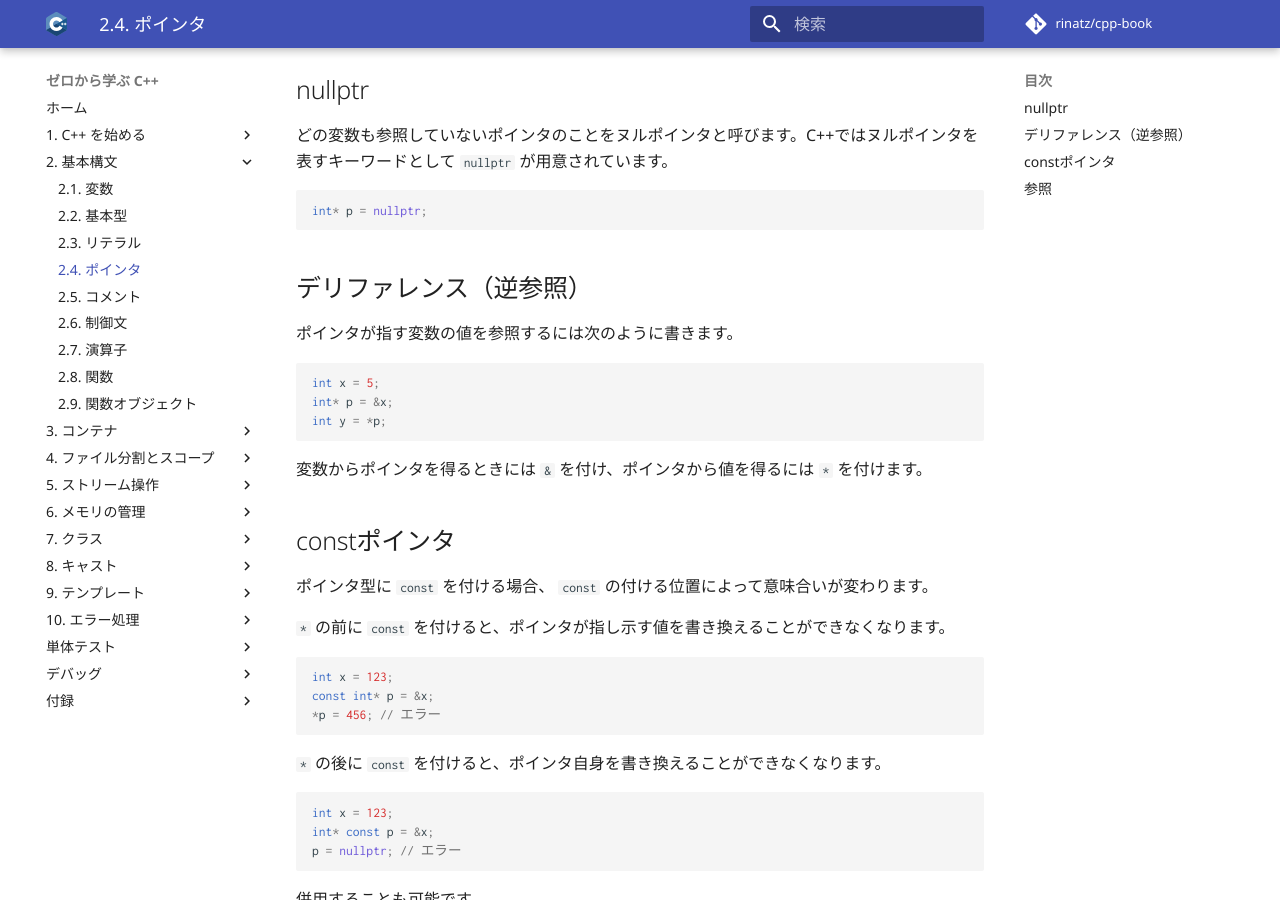
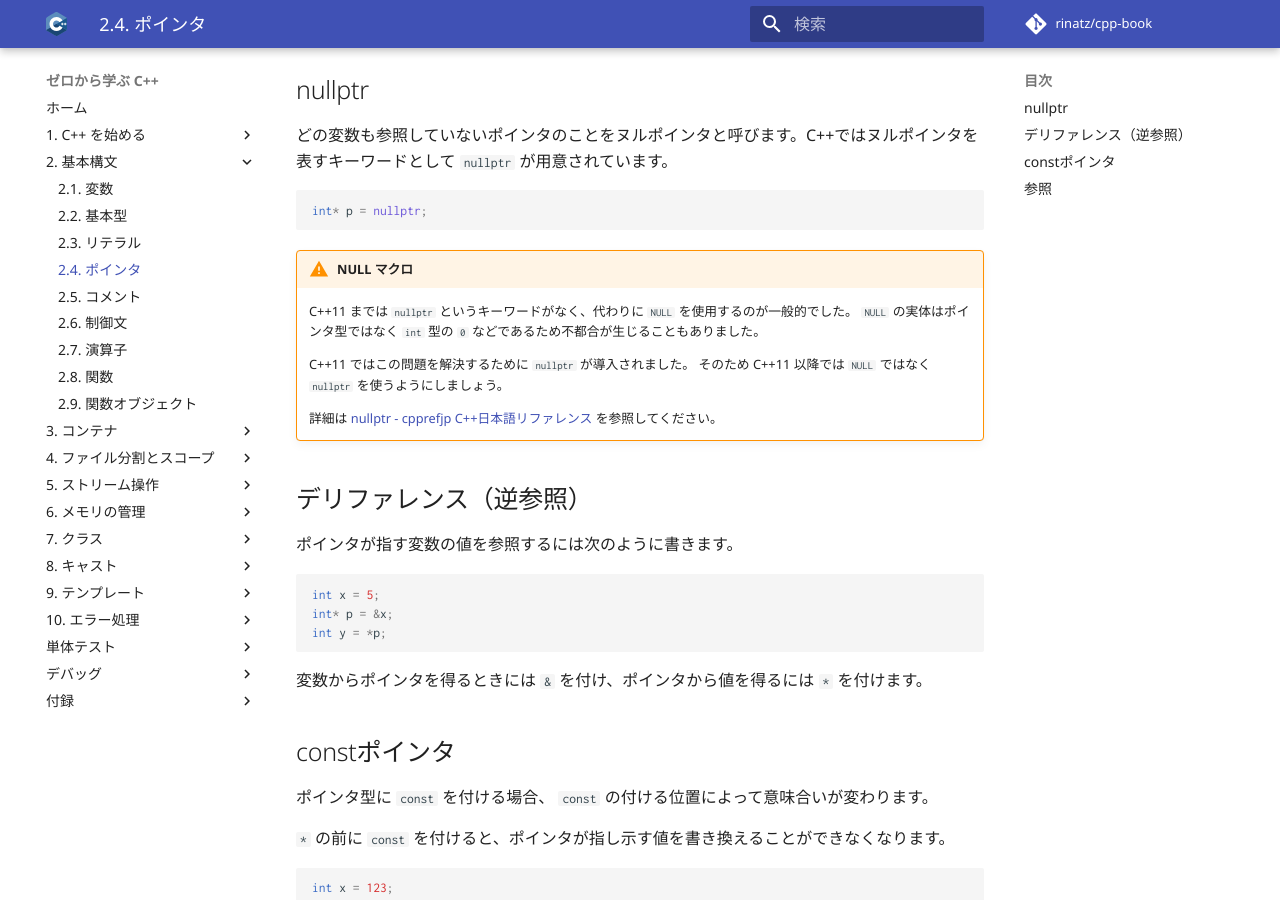
Before and after one commit to rinatz/cpp-book, an MkDocs documentation site: the page built from docs/ch02-04-pointers.md, in a window 1280 px wide and 900 px high, scrolled down 341 px. Built offline with MkDocs 1.6.1 and Material for MkDocs 9.7.7, drawn with Linux system fonts in a browser that asks for light colours; comment, search, counter and statistics services are not loaded.

Commit message:
Explain NULL macro

````diff
--- a/docs/ch02-04-pointers.md
+++ b/docs/ch02-04-pointers.md
@@ -18,6 +18,17 @@ int* p = &x;
 ```cpp
 int* p = nullptr;
 ```
+
+!!! warning "NULL マクロ"
+    C++11 までは `nullptr` というキーワードがなく、代わりに `NULL` を使用するのが一般的でした。
+    `NULL` の実体はポインタ型ではなく `int` 型の `0` などであるため不都合が生じることもありました。
+
+    C++11 ではこの問題を解決するために `nullptr` が導入されました。
+    そのため C++11 以降では `NULL` ではなく `nullptr` を使うようにしましょう。
+
+    詳細は [nullptr - cpprefjp C++日本語リファレンス][cpprefjp_nullptr] を参照してください。
+
+[cpprefjp_nullptr]: https://cpprefjp.github.io/lang/cpp11/nullptr.html
 
 ## デリファレンス（逆参照）
 
````
